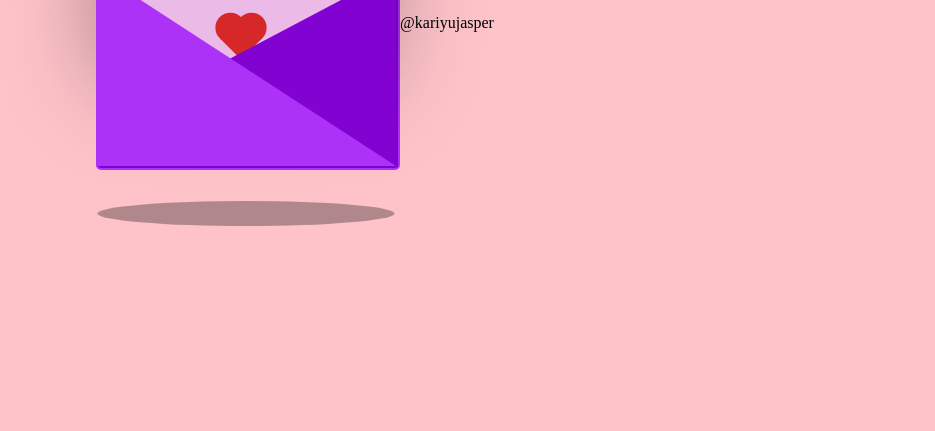
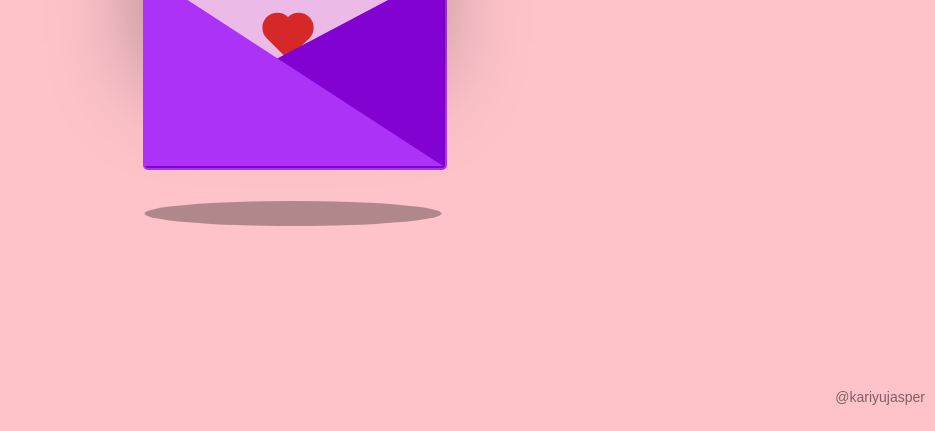
Before and after one commit to Vantalim12/Valentines, a plain HTML site: page index.html in a window 1280 px wide. Shown: the part 385-816 px from the top of the page, without its empty margins (345-1280 px from the left). Drawn offline with Linux system fonts and the light colour scheme.

Commit message:
Update styles.css

```diff
--- a/styles.css
+++ b/styles.css
@@ -109,7 +109,15 @@ body {
   position: absolute;
   width: 30px;
 }
-
+.watermark {
+  position: fixed;
+  bottom: 10px;
+  right: 10px;
+  font-size: 14px;
+  color: rgba(0, 0, 0, 0.5); /* Light gray */
+  font-family: Arial, sans-serif;
+  z-index: 9999; /* Ensure it's above all elements */
+}
 .heart:before {
   top: -15px;
   left: 0;
```
